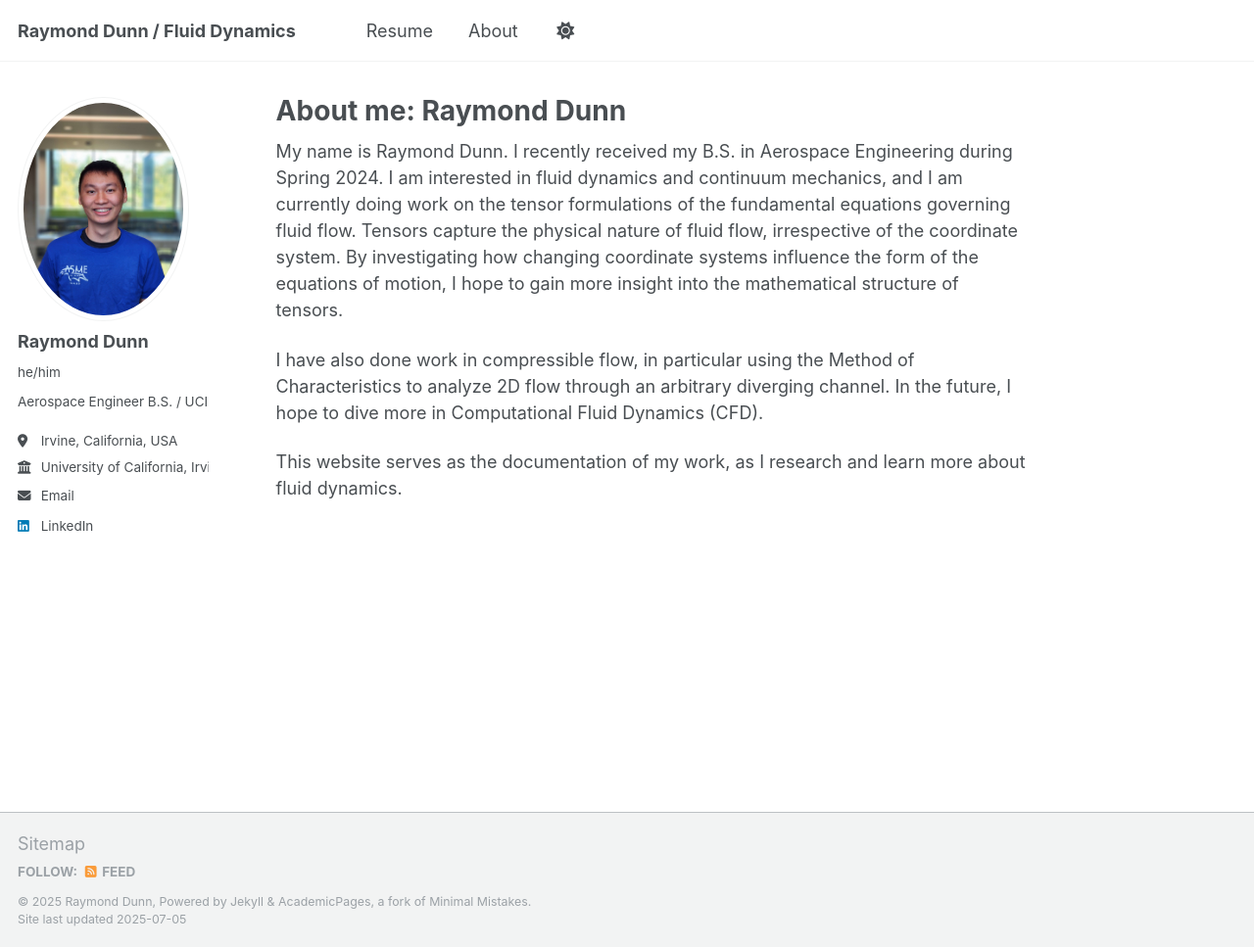
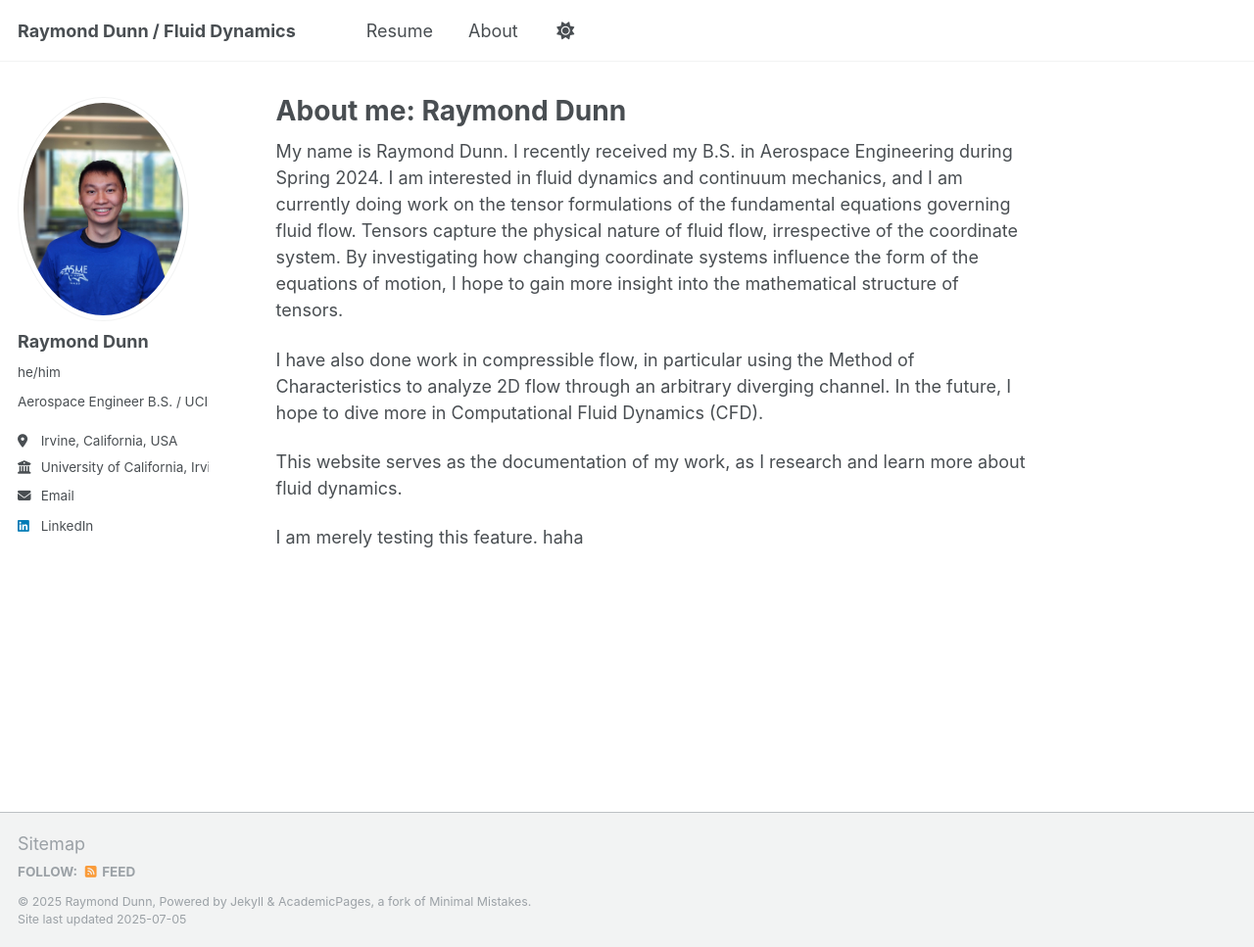
Before and after one commit to Raymond-gif/Raymond-gif.github.io, a Jekyll site: the page built from _pages/about.md, in a window 1280 px wide and 967 px high. Shown: the whole window at 98% size. Built offline with Jekyll 4.4.1, drawn with Linux system fonts in a browser that asks for light colours; a script that is not in the unit is left out.

Commit message:
Update about.md

```diff
--- a/_pages/about.md
+++ b/_pages/about.md
@@ -12,3 +12,5 @@ My name is Raymond Dunn. I recently received my B.S. in Aerospace Engineering du
 I have also done work in compressible flow, in particular using the Method of Characteristics to analyze 2D flow through an arbitrary diverging channel. In the future, I hope to dive more in Computational Fluid Dynamics (CFD).
 
 This website serves as the documentation of my work, as I research and learn more about fluid dynamics.
+
+I am merely testing this feature. haha
```
